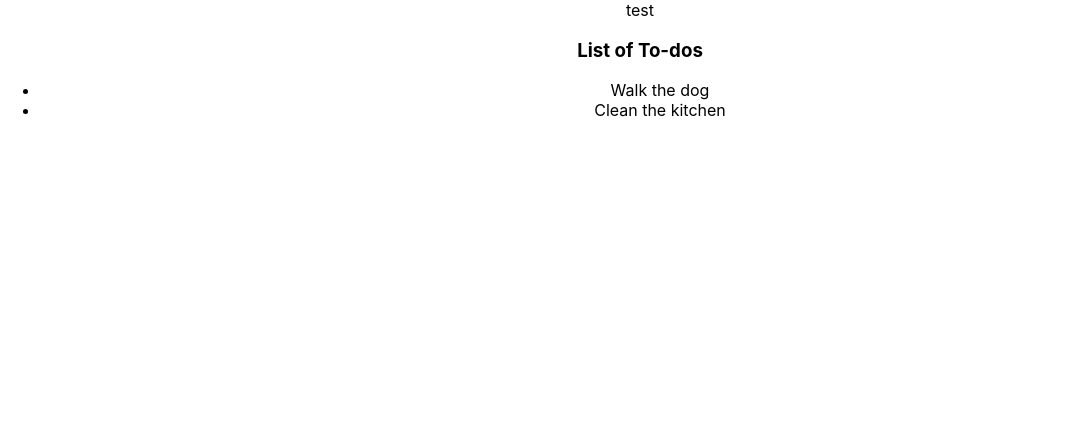
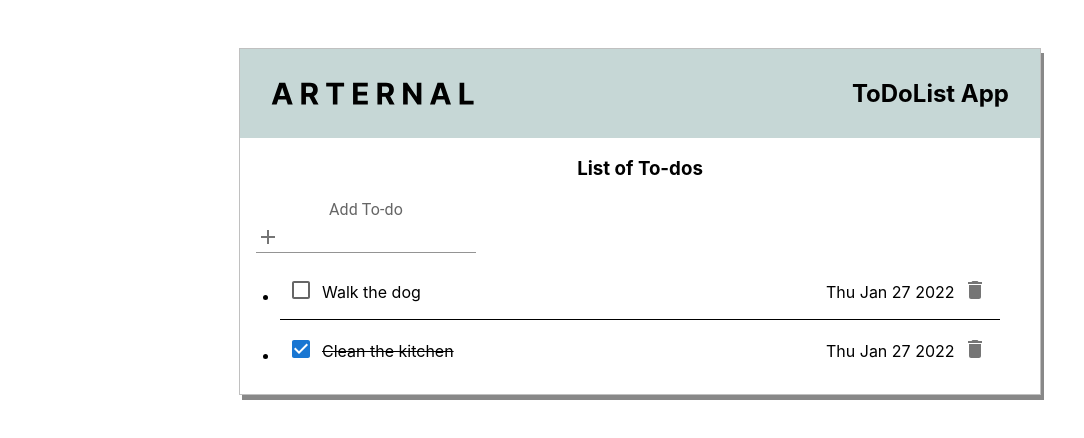
Before and after one commit to George47/arternal-take-home-George-Wang, a React (Create React App) app: page / in a window 1280 px wide. Shown: the top 438 px of the page, without its empty margins (0-1084 px from the left). Built offline with nearby package versions, Linux system fonts and the light colour scheme.

Commit message:
refine todo list ui

```diff
--- a/src/assets/css/TodoList.css
+++ b/src/assets/css/TodoList.css
@@ -0,0 +1,76 @@
+.container{
+    width: 800px;
+    min-height: 200px;
+    margin: 0 auto;
+    margin-top: 3rem;
+    border: 1px solid silver;
+    box-shadow: 3px 5px #888888;
+    background-color: #fff;
+}
+
+.logo {
+    padding-left: 1rem;
+}
+
+.app-title {
+    display: flex;
+    padding: 10px 15px;
+    background-color: #c6d7d6;
+    box-sizing: border-box;
+    flex-direction: row;
+}
+
+.subtitle {
+    color: #000;
+    flex: 1;
+    text-align: right;
+    padding-right: 1rem;
+}
+
+.todo-list {
+    width: 90%;
+}
+
+.todo-list-item {
+    border-bottom: 1px solid black;
+    margin: 0.5rem 0 0.5rem 0;
+    height: 50px;
+    text-align: left;
+}
+
+.todo-list-item:last-child {
+    border-bottom: none;
+}
+
+.add-todos {
+    width: 220px;
+    margin-top: 1rem;
+    padding-left: 1rem;
+}
+
+.completed-todos {
+    text-decoration: line-through;
+}
+
+.todo-delete {
+    margin-right:1rem;
+}
+
+.todo-delete:hover {
+    opacity: 0.7;
+    transition: 0.2s;
+    cursor: pointer;
+}
+
+.todo-list-row {
+    display: flex;
+}
+
+.todos-description {
+    padding-top:0.8rem;
+    width: 70%;
+}
+
+.todo-created {
+    padding-top:0.8rem;
+}
--- a/src/components/TodoList.js
+++ b/src/components/TodoList.js
@@ -2,6 +2,19 @@ import React from 'react';
 
 // assets imports
 import '../assets/css/TodoList.css';
+import Logo from '../assets/images/Arternal.svg';
+
+// MUI component imports
+import Checkbox from '@mui/material/Checkbox';
+import IconButton from '@mui/material/IconButton';
+import Tooltip from '@mui/material/Tooltip';
+import Input from '@mui/material/Input';
+import InputLabel from '@mui/material/InputLabel';
+import InputAdornment from '@mui/material/InputAdornment';
+import DeleteIcon from '@mui/icons-material/Delete';
+import AddIcon from '@mui/icons-material/Add';
+
+const label = { inputProps: { 'aria-label': 'Checkbox' } };
 
 class TodoList extends React.Component {
     constructor() {
@@ -11,29 +24,109 @@ class TodoList extends React.Component {
         this.state = {
             todos: [
                 {
-                    description: "Walk the dog",
+                    description: 'Walk the dog',
+                    completed: false,
+                    created: 1643320600547,
                 }, {
-                    description: "Clean the kitchen",
+                    description: 'Clean the kitchen',
+                    completed: true,
+                    created: 1643320632918,
                 }
             ]
         }
     }
 
+    // create new list on event
+    createNewTodo = (e) => {
+        // listens on enter key
+        if (e.which === 13) {
+            let ele = e.target;
+
+            let listinfo = {
+                description: ele.value,
+                completed: false,
+                created: Date.now(),
+            }
+
+            let newlist = this.state.todos;
+            newlist.push(listinfo);
+
+            this.setState({
+                todos: newlist
+            });
+            ele.value = ""
+        }
+    }
+
+    // toggle completed
+    toggleCompletion = (index) => {
+        let data = this.state.todos;
+
+        // toggle
+        data[index].completed = !data[index].completed;
+
+        this.setState({
+            todos: data
+        });
+    }
+
+    // delete to-do list item
+    deleteItem = (index) => {
+        let data = this.state.todos;
+
+        // remove todo item
+        data.splice(index, 1);
+
+        this.setState({
+            todos: data
+        });
+    }
+
     render() {
         return (
-            <div className="container">
+            <div className='container'>
                 {/* app header */}
-                <div className="app-header">
-                    test
+                <div className='app-title'>
+                    <img src={Logo} alt='' className='logo' />
+                    <div className='subtitle'><h2>ToDoList App</h2></div>
                 </div>
                 {/* to-do list content */}
                 <h3>List of To-dos</h3>
-                <ul className="todo-list">
+                <div className='add-todos'>
+                    <InputLabel htmlFor='input-with-icon-adornment'>
+                        Add To-do
+                    </InputLabel>
+                    <Input
+                        id='input-with-icon-adornment'
+                        onKeyPress={this.createNewTodo}
+                        startAdornment={
+                            <InputAdornment position='start'>
+                                <AddIcon />
+                            </InputAdornment>
+                        }
+                    />
+                </div>
+                <ul className='todo-list'>
                     {
-                        this.state.todos.map((v,k) => {
+                        this.state.todos.map((v, k) => {
                             return (
-                                <div key={k}>
-                                    <li>{v.description}</li>
+                                <div key={k} className='todo-list-item'>
+                                    <li>
+                                        <div className='todo-list-row'>
+                                            <Tooltip title='Clicking this would mark this item as completed' placement='top'>
+                                                <Checkbox {...label} checked={v.completed} onChange={this.toggleCompletion.bind(this, k)} />
+                                            </Tooltip>
+                                            <div className='todos-description'>
+                                                {v.completed ? <span className='completed-todos'>{v.description}</span> : <span className=''>{v.description}</span>}
+                                            </div>
+                                            <Tooltip title={new Date(v.created).toString()} placement='top'>
+                                                <div className='todo-created'>{new Date(v.created).toDateString()}</div>
+                                            </Tooltip>
+                                            <IconButton className='todo-delete' onClick={this.deleteItem.bind(this, k)}>
+                                                <DeleteIcon />
+                                            </ IconButton>
+                                        </div>
+                                    </li>
                                 </div>
                             )
                         })
```
Also changed, not shown: src/assets/images/Arternal.svg (added), src/assets/images/background.jpeg (added).
